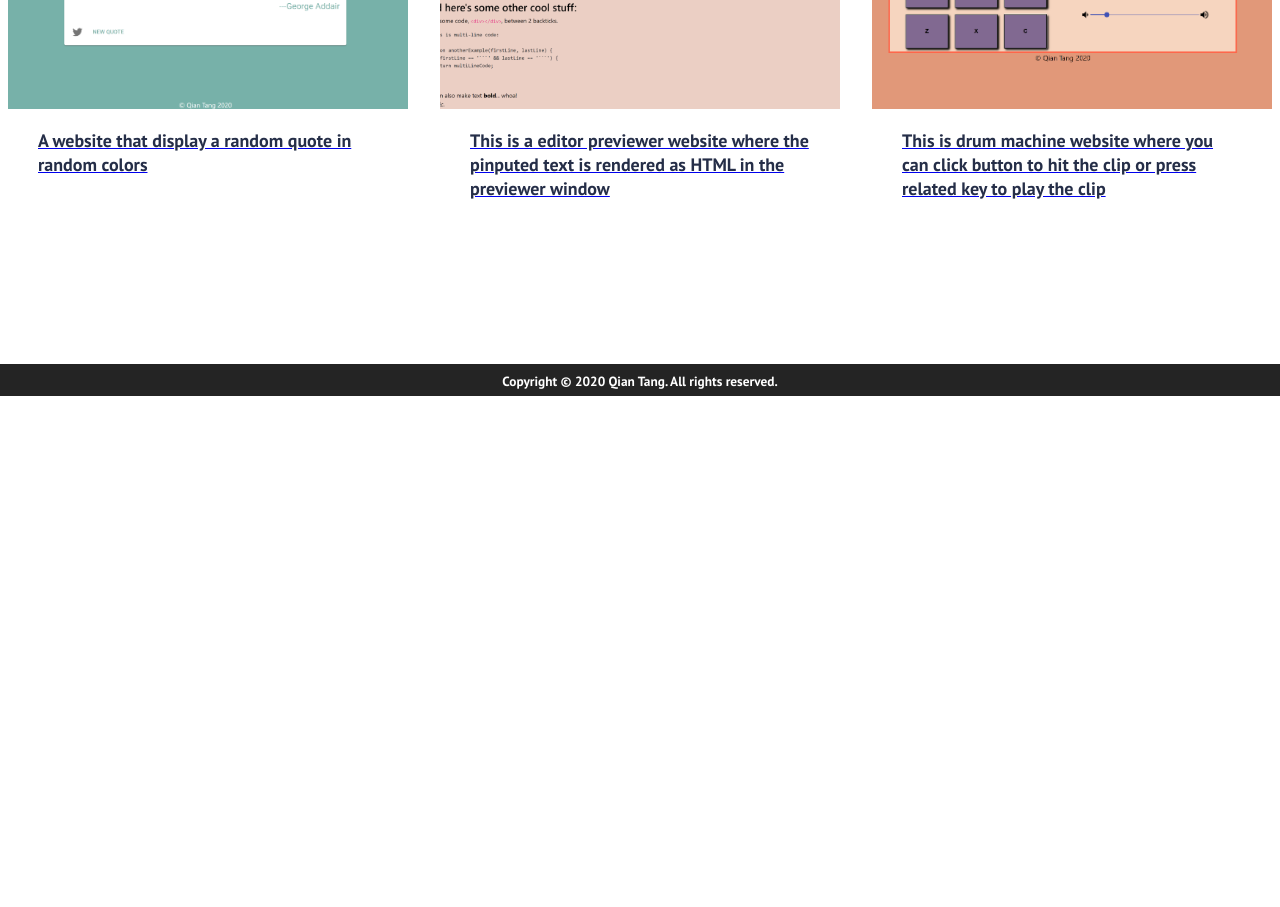
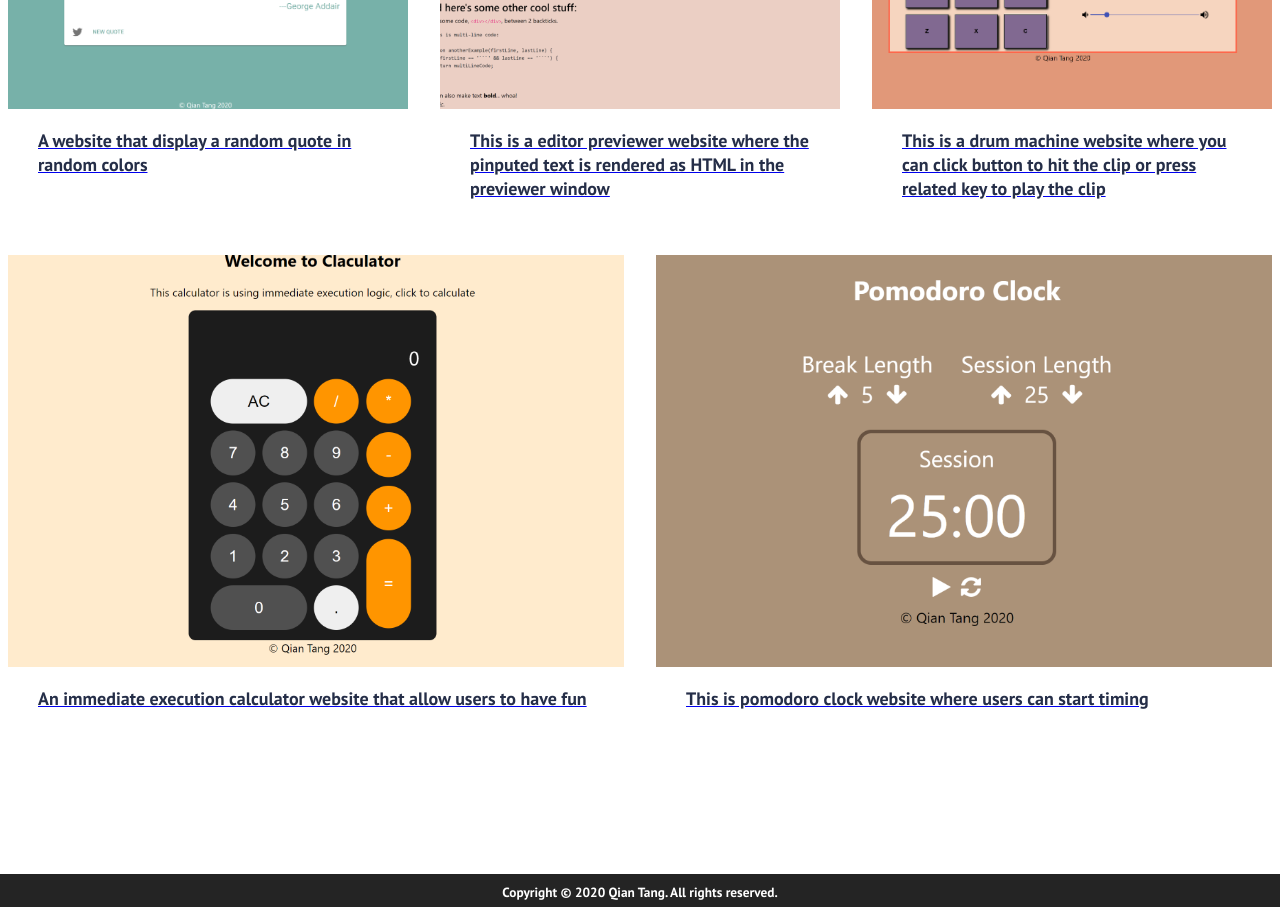
Before and after one commit to qtang2/myportfolioweb, a React (Create React App) app: page /portfolio in a window 1280 px wide. Shown: the part 2100-3007 px from the top of the page. Before the commit the page ends 2496 px from the top, so only its background shows below. Built offline with nearby package versions, Linux system fonts and the light colour scheme.

Commit message:
add calculator and clock projects

```diff
--- a/package.json
+++ b/package.json
@@ -22,7 +22,7 @@
     "react-scroll": "^1.8.1"
   },
   "scripts": {
-    "start": "node server.js",
+    "start": "react-scripts start",
     "build": "react-scripts build",
     "test": "react-scripts test",
     "eject": "react-scripts eject"
--- a/public/index.html
+++ b/public/index.html
@@ -34,7 +34,7 @@
       work correctly both with client-side routing and a non-root public URL.
       Learn how to configure a non-root public URL by running `npm run build`.
     -->
-    <title>React App</title>
+    <title>Qian Tang Portfolio</title>
   </head>
   <body>
     <noscript>You need to enable JavaScript to run this app.</noscript>
--- a/src/components/Cards.js
+++ b/src/components/Cards.js
@@ -105,16 +105,25 @@ function Cards() {
 
             <CardItem
               src="images/drum-machine.png"
-              text="This is drum machine website where you can click button to hit the clip or press related key to play the clip"
+              text="This is a drum machine website where you can click button to hit the clip or press related key to play the clip"
               path="https://qiantangreactdrummachine.netlify.app/"
             />
-            {/*
+          </ul>
+
+          <ul className="cards__items">
+            <CardItem
+              src="images/calculator.png"
+              text="An immediate execution calculator website that allow users to have fun"
+              path="https://qiantangreactrandomquotemachine.netlify.app/"
+            />
 
             <CardItem
-              src="images/survey-form.png"
-              text="This is a survey web page which collects people's opinions"
-              path="https://codepen.io/qtang2/full/JjXwPwd"
-            /> */}
+              src="images/clock.png"
+              text="This is pomodoro clock website where users can start timing"
+              path="https://qiantangreactpomodoroclock.netlify.app/"
+            />
+
+
           </ul>
           </div>
         </div>
```
Also changed, not shown: public/images/calculator.png (added), public/images/clock.png (added).
